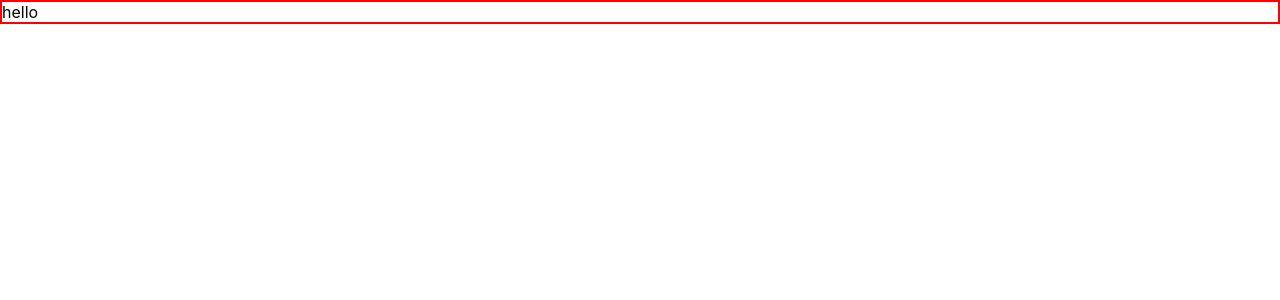
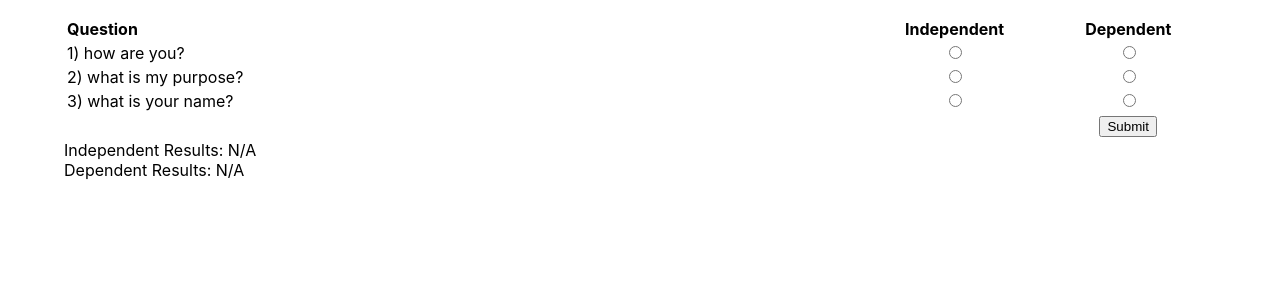
Before and after one commit to jchebeler/machine-learning-collector, a React app: page / in a window 1280 px wide. Shown: the top 300 px of the page. Built offline with nearby package versions, Linux system fonts and the light colour scheme.

Commit message:
Basic functionality in

```diff
--- a/src/App.js
+++ b/src/App.js
@@ -2,9 +2,113 @@ import React, { Component } from 'react';
 import './App.scss';
 
 class App extends Component {
+  constructor(props) {
+	super(props);
+	this.data = [
+		{
+			question: 'how are you?'
+		},
+		{
+			question: 'what is my purpose?'
+		},
+		{
+			question: 'what is your name?'
+		}
+	];
+	this.state = {
+		ind:[],
+		dep:[],
+	}
+	this.indResponses = [];
+	this.depResponses = [];
+  }
+
+  tableRows = () => {
+	let rows = this.data.map((row, key) => {
+      return (
+        <tr key={key}>
+			<td className={'question'}> {`${key + 1}) ${row.question}`} </td>
+			<td >
+				<input type="radio" value="inp" name={`question_${key}`}
+					onChange={(e) => this.handleChange(e, key, 'inp')} />
+			</td>
+			<td >
+				<input type="radio" value="dep"  name={`question_${key}`}
+					onChange={(e) => this.handleChange(e, key, 'dep')} />
+			</td>
+		</tr>
+      );
+    });
+	return (
+		<React.Fragment>
+			{rows}
+			<tr>
+				<td className={'question'}></td>
+				<td ></td>
+				<td >
+					<button onClick={() => this.handleSubmit()}>Submit </button>
+				</td>
+			</tr>
+		</React.Fragment>
+	);
+  };
+
+  handleChange = (e, index, type) => {
+	  if(type === 'inp'){
+		this.indResponses.push(index);
+		this.checkForRemoval(index, this.depResponses);
+	  }
+	  else if(type === 'dep'){
+		this.depResponses.push(index);
+		this.checkForRemoval(index, this.indResponses);
+	  }
+  };
+
+  checkForRemoval = (value, array) => {
+	const finder = array.indexOf(value);
+	if(finder > -1) {
+		array.splice(finder,1);
+	}
+  };
+  handleSubmit = () => {
+	  const allowSubmission = this.verifyData();
+	  if(allowSubmission) {
+		  this.indResponses.sort();
+		  this.depResponses.sort();
+		  this.setState({
+			ind: this.indResponses,
+			dep: this.depResponses,
+		  });
+	  }
+	  else {
+		  alert('Bad Input: You must select at least 1 independent variable and 1 dependent variable, or 2 independent variables to continue. ');
+	  }
+  };
+
+  verifyData = () => {
+	  if(this.indResponses.length >= 2 || (this.depResponses.length >= 1 && this.indResponses >= 1)){
+		  return true;
+	  }
+	  return false;
+  };
   render() {
     return (
-		<div> hello </div>
+		<div className={'content'}>
+			<table>
+				<tbody>
+					<tr>
+						<th className={'question'}> Question </th>
+						<th> Independent </th>
+						<th> Dependent </th>
+					</tr>
+					{this.tableRows()}
+				</tbody>
+			</table>
+			<div>
+				<div>{`Independent Results: ${this.state.ind.length > 0 ? this.state.ind : 'N/A'}`}</div>
+				<div>{`Dependent Results: ${this.state.dep.length > 0 ? this.state.dep : 'N/A'}`}</div>
+			</div>
+		</div>
     );
   }
 }
--- a/src/App.scss
+++ b/src/App.scss
@@ -1,5 +1,20 @@
-$color: red;
+div.content {
+	width: 90%;
+    margin: auto;
+    margin-top: 1rem;
+    margin-bottom: 1rem;
+	table {
+		width:100%;
+		tr {
+			td, th {
+				width: 15%;
+				text-align: center;
+				&.question {
+					text-align: left;
+					width:70%;
+				}
+			}
 
-div {
-	border: 1px solid $color;
+		}
+	}
 }
```
Also changed, not shown: src/logo.svg (deleted).
